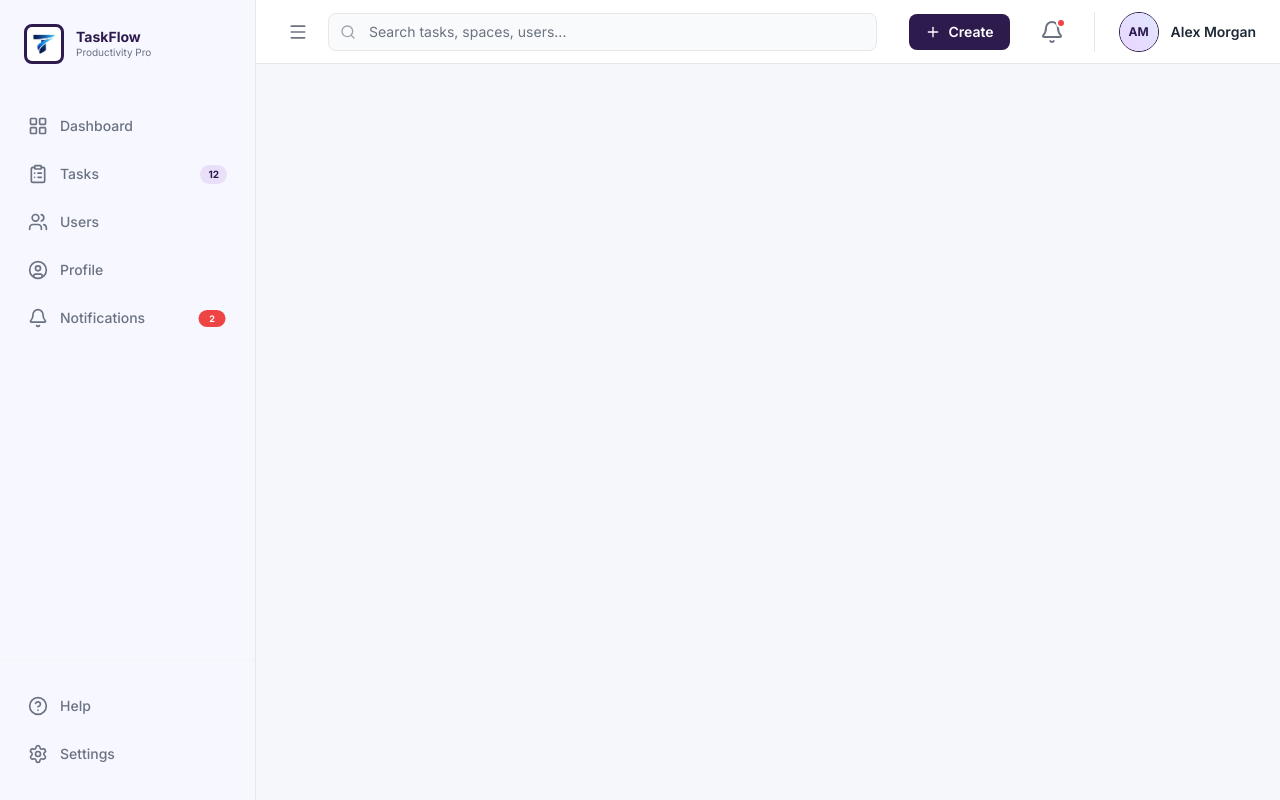
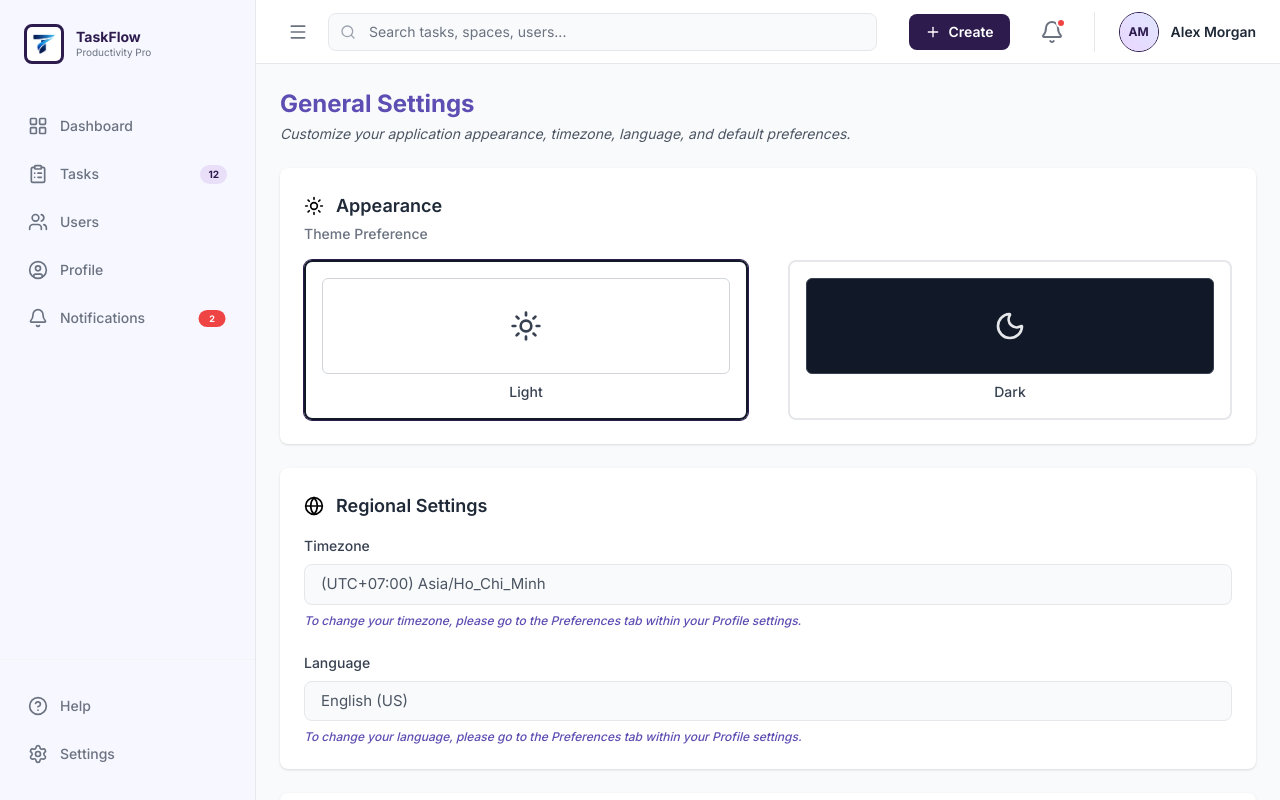
Before and after one commit to truongthihonghoa/Task_Managerment_System, a React (Vite) app in the folder frontend/: page /dashboard/settings/general in a window 1280 px wide. Built offline with nearby package versions, Linux system fonts and the light colour scheme.

Commit message:
feat: implement General Settings and Dropdown Setting  UI layout

```diff
--- a/frontend/src/App.jsx
+++ b/frontend/src/App.jsx
@@ -22,6 +22,7 @@ import ProfilePage from "./pages/ProfilePage";
 // Import thêm 2 trang thông báo đúng theo cấu trúc thư mục của bạn
 import NotificationsPage from "./pages/NotificationsPage";
 import NotificationSettingsPage from "./pages/NotificationSettingsPage";
+import GeneralSettingsPage from "./pages/GeneralSettingsPage";
 
 export default function App() {
     return (
@@ -48,6 +49,7 @@ export default function App() {
                     <Route path="profile" element={<ProfilePage />} />
                     {/* Nối link trang cài đặt thông báo (nếu cần dùng sau này) */}
                     <Route path="notification-settings" element={<NotificationSettingsPage />} />
+                    <Route path="settings/general" element={<GeneralSettingsPage />} />
                 </Route>
 
                 {/* Dự phòng trường hợp user vào thẳng /dashboard không có dấu gạch chéo */}
--- /dev/null
+++ b/frontend/src/components/settings/SettingsDropdown.jsx
@@ -0,0 +1,44 @@
+import React from 'react';
+import { useNavigate, useLocation } from 'react-router-dom';
+import { Settings, ChevronRight } from 'lucide-react';
+
+const SettingsDropdown = ({ onClose }) => {
+  const navigate = useNavigate();
+  const location = useLocation();
+
+  const handleNavigate = (path, event) => {
+    event.preventDefault();
+    event.stopPropagation();
+    navigate(`/dashboard/${path}${location.search}`);
+  };
+
+  return (
+    <div className="w-full bg-white border border-gray-200 shadow-lg rounded-xl overflow-hidden z-50 animate-in slide-in-from-top-2 duration-200 py-0">
+
+      {/* Menu Items */}
+      <div>
+        <button
+          onClick={(e) => handleNavigate('settings/general', e)}
+          className={`w-full px-4 py-3 flex items-center justify-between text-left text-sm transition-colors duration-200 ${location.pathname.includes('/dashboard/settings/general') ? 'bg-[#E0E8FF] text-[#2D1B4E]' : 'text-gray-700 hover:text-blue-700'}`}
+        >
+          <div className="flex items-center space-x-3">
+            <i className={`w-4 h-4 ${location.pathname.includes('/dashboard/settings/general') ? 'text-[#2D1B4E]' : 'font-bold'}`} data-lucide="layout-grid" style={location.pathname.includes('/dashboard/settings/general') ? { strokeWidth: '2.5' } : {}}></i>
+            <span className={`font-medium ${location.pathname.includes('/dashboard/settings/general') ? 'font-bold' : ''}`}>General</span>
+          </div>
+        </button>
+
+        <button
+          onClick={(e) => handleNavigate('notification-settings', e)}
+          className={`w-full px-4 py-3 flex items-center justify-between text-left text-sm transition-colors duration-200 ${location.pathname.includes('/dashboard/notification-settings') ? 'bg-[#E0E8FF] text-[#2D1B4E]' : 'text-gray-700 hover:text-blue-700'}`}
+        >
+          <div className="flex items-center space-x-3">
+            <i className={`w-4 h-4 ${location.pathname.includes('/dashboard/notification-settings') ? 'text-[#2D1B4E]' : 'font-bold'}`} data-lucide="bell" style={location.pathname.includes('/dashboard/notification-settings') ? { strokeWidth: '2.5' } : {}}></i>
+            <span className={`font-medium ${location.pathname.includes('/dashboard/notification-settings') ? 'font-bold' : ''}`}>Notifications</span>
+          </div>
+        </button>
+      </div>
+    </div>
+  );
+};
+
+export default SettingsDropdown;
--- /dev/null
+++ b/frontend/src/pages/GeneralSettingsPage.jsx
@@ -0,0 +1,131 @@
+import React, { useState } from 'react';
+
+const GeneralSettingsPage = () => {
+  const [theme, setTheme] = useState('light');
+  const [timezone, setTimezone] = useState('(UTC+07:00) Asia/Ho_Chi_Minh');
+  const [language, setLanguage] = useState('English (US)');
+  const [defaultPage, setDefaultPage] = useState('Dashboard');
+
+  return (
+    <div className="p-6 bg-gray-50 min-h-screen">
+      <h1 className="text-2xl font-bold text-[#5e4db2]">General Settings</h1>
+      <p className="mt-1 text-sm text-gray-600 italic">Customize your application appearance, timezone, language, and default preferences.</p>
+
+      <div className="mt-6 bg-white p-6 rounded-lg shadow">
+        {/* Appearance Section */}
+        <div className="flex items-center space-x-3">
+          <i className="w-5 h-5 font-bold" data-lucide="sun"></i>
+          <h2 className="text-lg font-semibold text-gray-800">Appearance</h2>
+        </div>
+        <p className="mt-1 text-sm font-medium text-gray-500">Theme Preference</p>
+        <div className="mt-4 grid grid-cols-2 gap-10">
+          {/* Light Theme */}
+            <label className="flex flex-col items-center justify-center p-4 border-2 rounded-lg cursor-pointer transition-colors duration-200
+              border-gray-200
+              has-[:checked]:border-gray-900
+              has-[:checked]:ring-1
+              has-[:checked]:ring-[#2D1B4E]">
+              <input
+                type="radio"
+                name="theme"
+                value="light"
+                className="sr-only"
+                checked={theme === 'light'}
+                onChange={() => setTheme('light')}
+              />
+              <div className="w-full h-24 bg-white border border-gray-300 rounded-md flex items-center justify-center">
+                <i className="w-8 h-8 text-gray-700" data-lucide="sun"></i>
+              </div>
+              <span className="mt-2 text-sm font-medium text-gray-700">Light</span>
+            </label>
+
+            {/* Dark Theme */}
+            <label className="flex flex-col items-center justify-center p-4 border-2 rounded-lg cursor-pointer transition-colors duration-200
+              border-gray-200
+              has-[:checked]:border-gray-900
+              has-[:checked]:ring-1
+              has-[:checked]:ring-[#2D1B4E]">
+              <input
+                type="radio"
+                name="theme"
+                value="dark"
+                className="sr-only"
+                checked={theme === 'dark'}
+                onChange={() => setTheme('dark')}
+              />
+              <div className="w-full h-24 bg-gray-900 border border-gray-700 rounded-md flex items-center justify-center">
+                <i className="w-8 h-8 text-gray-200" data-lucide="moon"></i>
+              </div>
+              <span className="mt-2 text-sm font-medium text-gray-700">Dark</span>
+            </label>
+        </div>
+      </div>
+
+      {/* Regional Settings Section */}
+        <div className="mt-6 bg-white p-6 rounded-lg shadow">
+          <div className="flex items-center space-x-3">
+            <i className="w-5 h-5 font-bold " data-lucide="globe"></i>
+            <h2 className="text-lg font-semibold text-gray-800">Regional Settings</h2>
+          </div>
+
+          <div className="mt-4 space-y-6">
+            {/* Timezone - Hiển thị tĩnh */}
+            <div>
+              <label className="block text-sm font-medium text-gray-700 mb-2">Timezone</label>
+              <div className="w-full px-4 py-2 border border-gray-200 bg-gray-50 rounded-lg text-gray-600 text-[15px]">
+                {timezone}
+              </div>
+              <p className="mt-2 text-xs font-medium text-[#5e4db2] italic">
+                To change your timezone, please go to the Preferences tab within your Profile settings.
+              </p>
+            </div>
+
+            {/* Language - Hiển thị tĩnh */}
+            <div>
+              <label className="block text-sm font-medium text-gray-700 mb-2">Language</label>
+              <div className="w-full px-4 py-2 border border-gray-200 bg-gray-50 rounded-lg text-gray-600 text-[15px]">
+                {language}
+              </div>
+              <p className="mt-2 text-xs font-medium text-[#5e4db2] italic">
+                To change your language, please go to the Preferences tab within your Profile settings.
+              </p>
+            </div>
+          </div>
+        </div>
+
+      {/* Default Page Section */}
+      <div className="mt-6 bg-white p-6 rounded-lg shadow">
+        <div className="flex items-center space-x-3">
+          <i className="w-5 h-5 font-bold" data-lucide="home"></i>
+          <h2 className="text-lg font-semibold text-gray-800">Default Page After Login</h2>
+        </div>
+
+        <div className="mt-4">
+          <label className="block text-sm font-medium text-gray-700 mb-4">Homepage Destination</label>
+          <select
+            value={defaultPage}
+            onChange={(e) => setDefaultPage(e.target.value)}
+            className="w-full px-4 py-2 border border-gray-300 rounded-lg focus:outline-none focus:ring-2 focus:ring-blue-500 focus:border-transparent"
+          >
+            <option>Dashboard</option>
+            <option>Spaces</option>
+            <option>Tasks</option>
+            <option>Notifications</option>
+          </select>
+        </div>
+      </div>
+
+      {/* Action Buttons */}
+      <div className="mt-8 flex justify-end gap-3">
+        <button className="px-5 py-2 text-[16px] font-medium text-gray-600 hover:text-gray-800 hover:bg-gray-100 rounded-md transition-colors">
+          Discard Changes
+        </button>
+        <button className="bg-[#2D1B4E] text-white px-4 py-2 rounded-lg flex items-center text-[15[px] font-semibold hover:bg-opacity-90 transition-all font-['Inter']">
+          Save Changes
+        </button>
+      </div>
+    </div>
+  );
+};
+
+export default GeneralSettingsPage;
```
Also changed, not shown: frontend/src/components/layout/MainLayout.jsx (+30 -16 lines).
